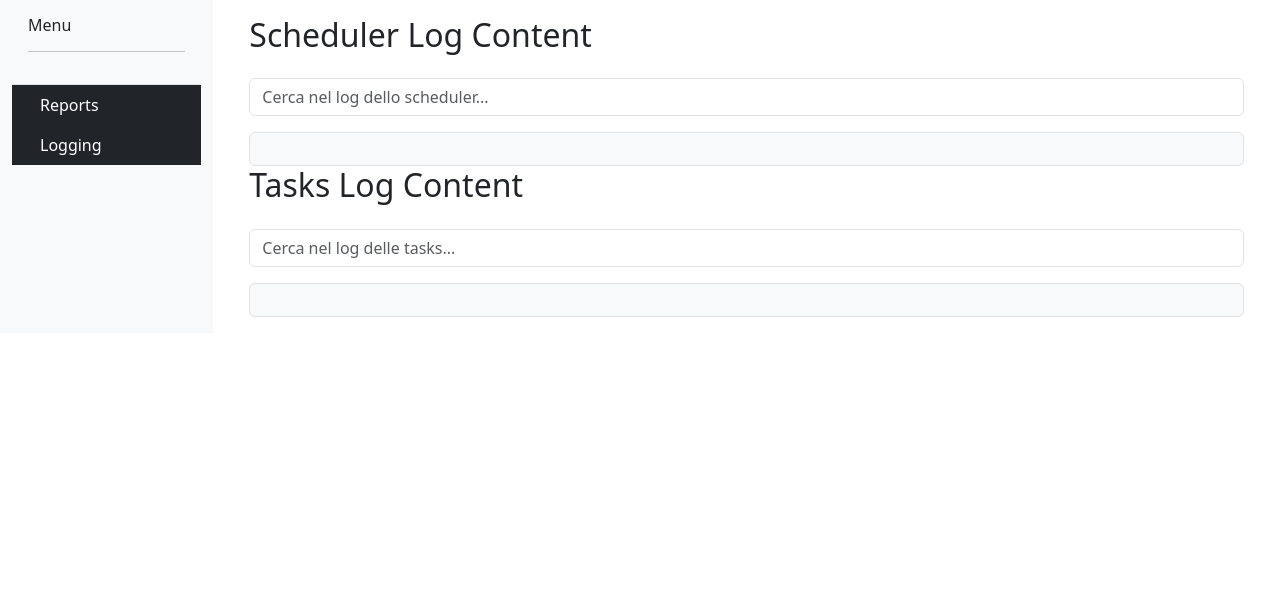
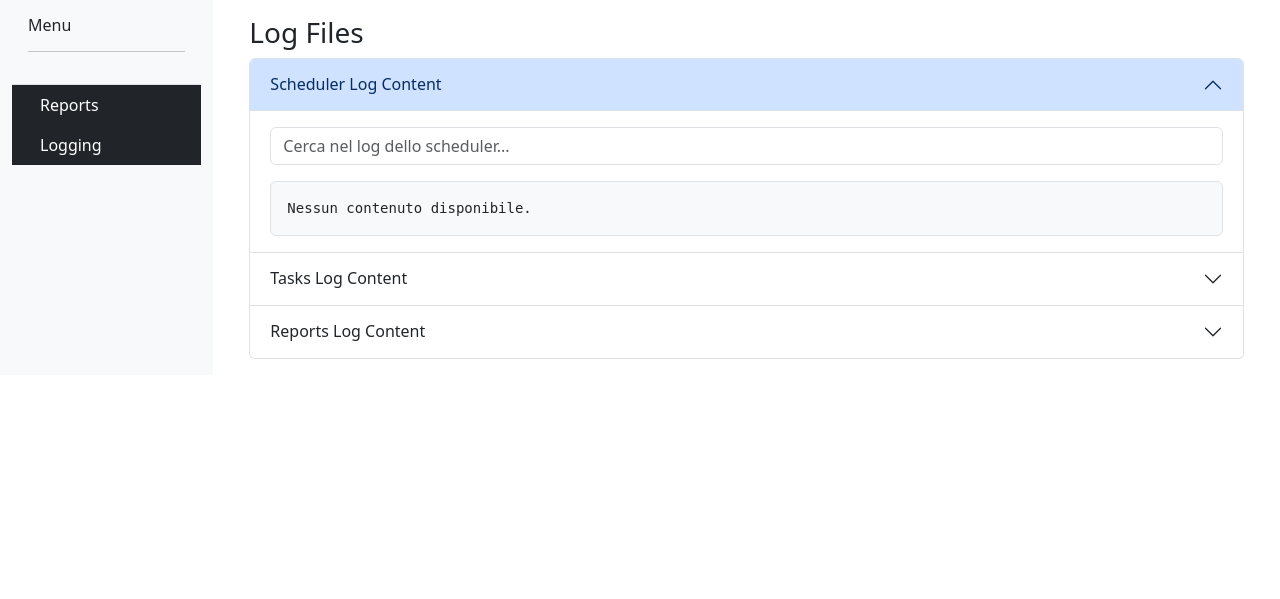
Before and after one commit to leoBitto/DjangoForge, a Django app: page /logging/read_log/ in a window 1280 px wide. Shown: the part 56-655 px from the top of the page. Run offline with Django 4.2, Linux system fonts and the light colour scheme; the visitor is signed in with stand-in values (Sample User, id 1); data comes from the database, SQL or seed files in the repository; parts of the project's set-up code (start-up, migrations or seed data) failed here and were passed over; some libraries are stand-ins or nearby versions.

Commit message:
added loggers for tasks and reports updated inventory

```diff
--- a/src/logging_app/templates/logging_app/log_list.html
+++ b/src/logging_app/templates/logging_app/log_list.html
@@ -3,35 +3,80 @@
 
 {% block dashboard_app %}
 <div class="container-fluid">
-    <div class="d-flex justify-content-between align-items-center mb-3">
-        <h2>Scheduler Log Content</h2>
-    </div>
-
-    <div class="mb-3">
-        <input type="text" class="form-control" id="schedulerlogSearch" placeholder="Cerca nel log dello scheduler...">
-    </div>
-
-    <div id="schedulerlogContainer" class="p-3 bg-light border rounded" style="max-height: 500px; overflow-y: auto; font-family: monospace; font-size: 14px;">
+    <h3>Log Files</h3>
+    <div class="accordion" id="logsAccordion">
+        <!-- Scheduler Log -->
+        <div class="accordion-item">
+            <h2 class="accordion-header" id="schedulerLogHeader">
+                <button class="accordion-button" type="button" data-bs-toggle="collapse" data-bs-target="#schedulerLog" aria-expanded="true" aria-controls="schedulerLog">
+                    Scheduler Log Content
+                </button>
+            </h2>
+            <div id="schedulerLog" class="accordion-collapse collapse show" aria-labelledby="schedulerLogHeader" data-bs-parent="#logsAccordion">
+                <div class="accordion-body">
+                    <input type="text" class="form-control mb-3" id="schedulerlogSearch" placeholder="Cerca nel log dello scheduler...">
+                    <div id="schedulerlogContainer" class="bg-light border rounded p-3" style="max-height: 500px; overflow-y: auto; font-family: monospace; font-size: 14px;">
+                        {% if schedules_log_content %}
                             {% for line in schedules_log_content %}
                                 <div class="schedulelog-line">{{ line }}</div>
                             {% endfor %}
+                        {% else %}
+                            <div>Nessun contenuto disponibile.</div>
+                        {% endif %}
+                    </div>
+                </div>
+            </div>
         </div>
 
-    <div class="d-flex justify-content-between align-items-center mb-3">
-        <h2>Tasks Log Content</h2>
-    </div>
-
-    <div class="mb-3">
-        <input type="text" class="form-control" id="taskslogSearch" placeholder="Cerca nel log delle tasks...">
-    </div>
-
-    <div id="taskslogContainer" class="p-3 bg-light border rounded" style="max-height: 500px; overflow-y: auto; font-family: monospace; font-size: 14px;">
+        <!-- Tasks Log -->
+        <div class="accordion-item">
+            <h2 class="accordion-header" id="tasksLogHeader">
+                <button class="accordion-button collapsed" type="button" data-bs-toggle="collapse" data-bs-target="#tasksLog" aria-expanded="false" aria-controls="tasksLog">
+                    Tasks Log Content
+                </button>
+            </h2>
+            <div id="tasksLog" class="accordion-collapse collapse" aria-labelledby="tasksLogHeader" data-bs-parent="#logsAccordion">
+                <div class="accordion-body">
+                    <input type="text" class="form-control mb-3" id="taskslogSearch" placeholder="Cerca nel log delle tasks...">
+                    <div id="taskslogContainer" class="bg-light border rounded p-3" style="max-height: 500px; overflow-y: auto; font-family: monospace; font-size: 14px;">
+                        {% if tasks_log_content %}
                             {% for line in tasks_log_content %}
                                 <div class="tasklog-line">{{ line }}</div>
                             {% endfor %}
+                        {% else %}
+                            <div>Nessun contenuto disponibile.</div>
+                        {% endif %}
+                    </div>
+                </div>
             </div>
         </div>
 
+        <!-- Reports Log -->
+        <div class="accordion-item">
+            <h2 class="accordion-header" id="reportsLogHeader">
+                <button class="accordion-button collapsed" type="button" data-bs-toggle="collapse" data-bs-target="#reportsLog" aria-expanded="false" aria-controls="reportsLog">
+                    Reports Log Content
+                </button>
+            </h2>
+            <div id="reportsLog" class="accordion-collapse collapse" aria-labelledby="reportsLogHeader" data-bs-parent="#logsAccordion">
+                <div class="accordion-body">
+                    <input type="text" class="form-control mb-3" id="reportslogSearch" placeholder="Cerca nel log dei report...">
+                    <div id="reportslogContainer" class="bg-light border rounded p-3" style="max-height: 500px; overflow-y: auto; font-family: monospace; font-size: 14px;">
+                        {% if reports_log_content %}
+                            {% for line in reports_log_content %}
+                                <div class="reportlog-line">{{ line }}</div>
+                            {% endfor %}
+                        {% else %}
+                            <div>Nessun contenuto disponibile.</div>
+                        {% endif %}
+                    </div>
+                </div>
+            </div>
+        </div>
+    </div>
+</div>
+
+<!-- Search Functionality for Logs -->
 <script>
     document.getElementById('schedulerlogSearch').addEventListener('input', function() {
         let filter = this.value.toLowerCase();
@@ -47,9 +92,7 @@
             }
         });
     });
-</script>
 
-<script>
     document.getElementById('taskslogSearch').addEventListener('input', function() {
         let filter = this.value.toLowerCase();
         let logContainer = document.getElementById('taskslogContainer');
@@ -64,5 +107,20 @@
             }
         });
     });
+
+    document.getElementById('reportslogSearch').addEventListener('input', function() {
+        let filter = this.value.toLowerCase();
+        let logContainer = document.getElementById('reportslogContainer');
+        let logLines = logContainer.getElementsByClassName('reportlog-line');
+
+        Array.from(logLines).forEach(line => {
+            let lineText = line.textContent.toLowerCase();
+            if (lineText.includes(filter) || filter === '') {
+                line.style.display = '';
+            } else {
+                line.style.display = 'none';
+            }
+        });
+    });
 </script>
 {% endblock %}
--- a/src/logging_app/views/base.py
+++ b/src/logging_app/views/base.py
@@ -38,32 +38,33 @@ class ErrorLogDetailView(LoginRequiredMixin, View):
 
 
 class ReadLogView(LoginRequiredMixin, View):
+    def get_log_content(self, log_path, log_name):
+        try:
+            with open(log_path, 'r') as file:
+                # Leggi le ultime 1000 righe efficientemente
+                file.seek(0, os.SEEK_END)
+                file_size = file.tell()
+                buffer_size = 8192
+                file.seek(max(file_size - buffer_size, 0), 0)
+                lines = file.readlines()[-1000:]
+                return lines
+        except FileNotFoundError:
+            return f"{log_name} logging file has not been found."
+
     def get(self, request, *args, **kwargs):
         BASE_DIR = Path(__file__).resolve().parent.parent.parent
         schedules_path = os.path.join(BASE_DIR, 'schedules.log')
         tasks_path = os.path.join(BASE_DIR, 'tasks.log')
+        reports_path = os.path.join(BASE_DIR, 'reports.log')
 
-        try:
-            with open(schedules_path, 'r') as file:
-                # Leggi tutte le righe e prendi le ultime 100
-                lines = file.readlines()[-1000:]
-                # Unisci le righe in un singolo blocco di testo
-                schedules_log_content = lines
-        except FileNotFoundError:
-            schedules_log_content = "Scheduler logging file has not been found."
-
-        try:
-            with open(tasks_path, 'r') as file:
-                # Leggi tutte le righe e prendi le ultime 100
-                lines = file.readlines()[-1000:]
-                # Unisci le righe in un singolo blocco di testo
-                tasks_log_content = lines
-        except FileNotFoundError:
-            tasks_log_content = "Scheduler logging file has not been found."
+        schedules_log_content = self.get_log_content(schedules_path, "Scheduler")
+        tasks_log_content = self.get_log_content(tasks_path, "Tasks")
+        reports_log_content = self.get_log_content(reports_path, "Reports")
 
         context = {
             'schedules_log_content': schedules_log_content,
-            'tasks_log_content': tasks_log_content
-            }
+            'tasks_log_content': tasks_log_content,
+            'reports_log_content': reports_log_content
+        }
 
         return render(request, 'logging_app/log_list.html', context)
```
Also changed, not shown: src/backoffice/utils.py (+27 -7 lines), src/base/settings.py (+11 -0 lines). Lines whose indentation alone changed are shown as unchanged.
